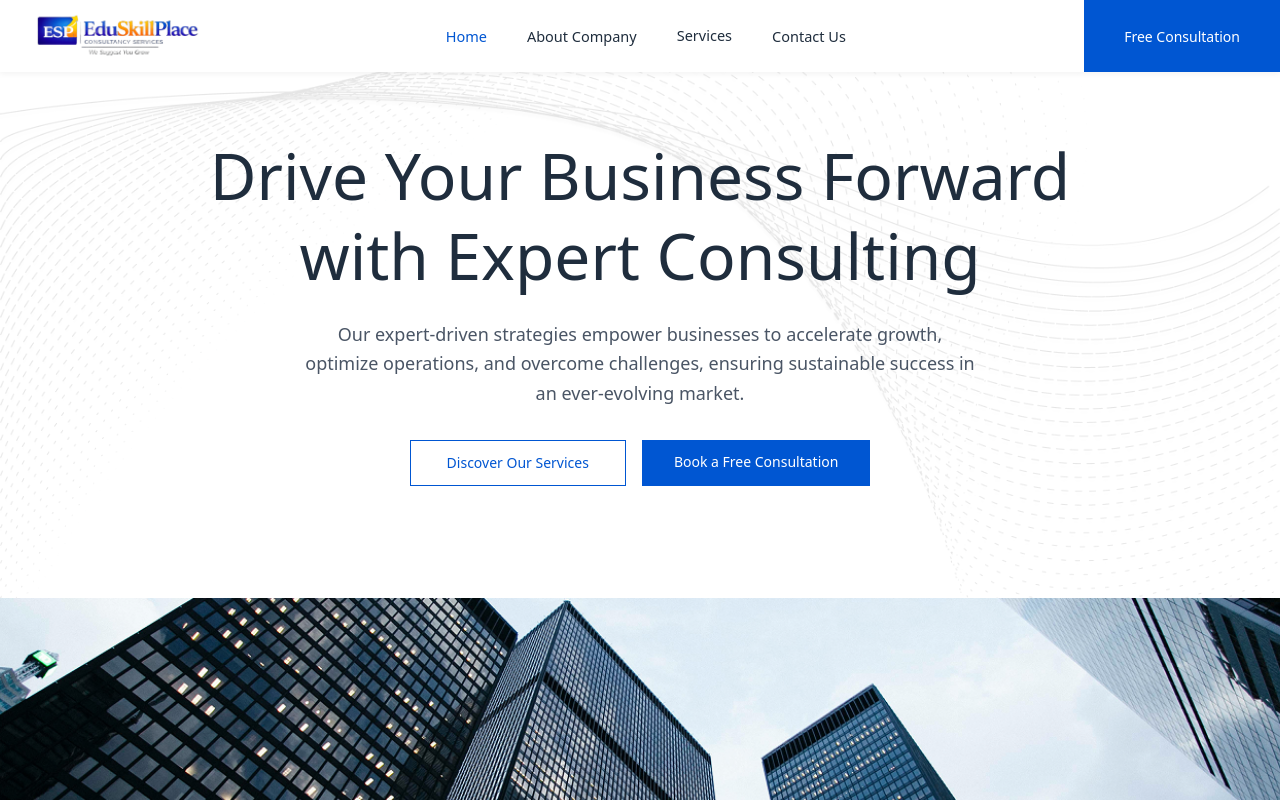
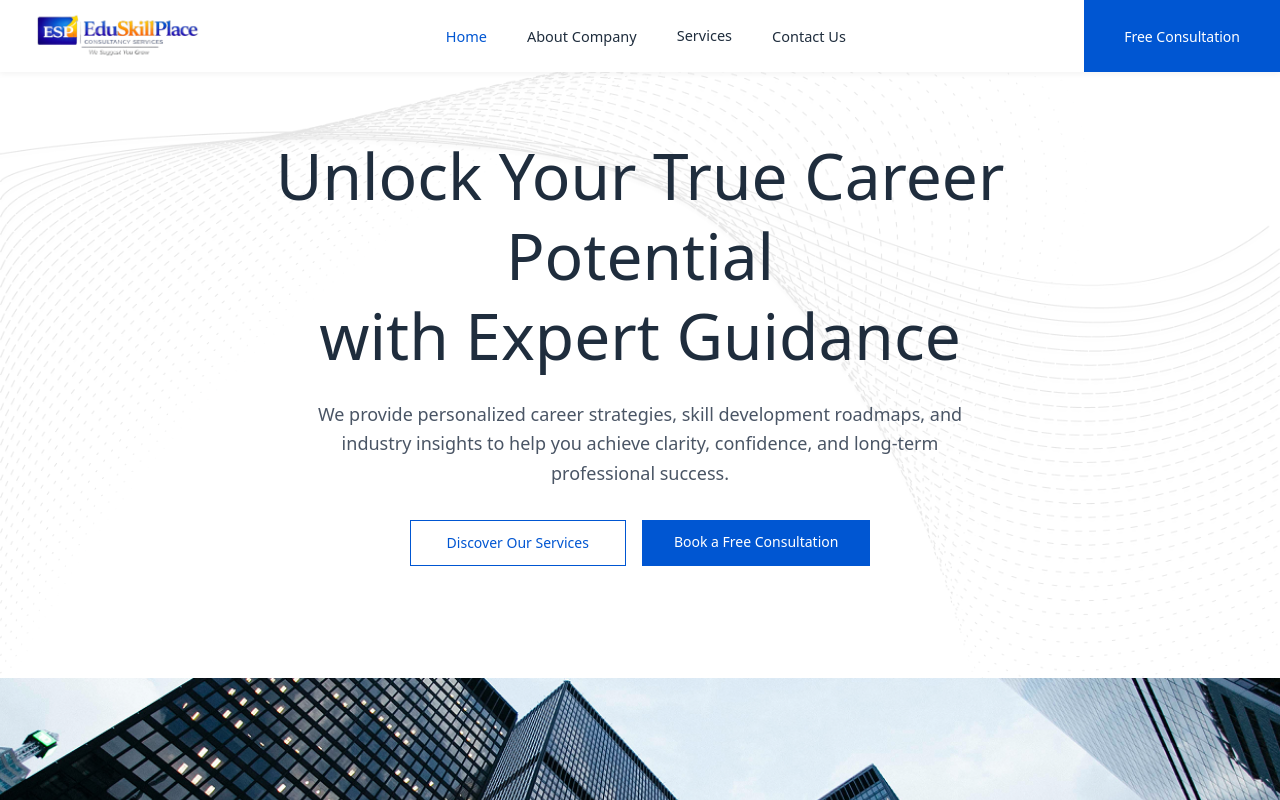
Before and after one commit to hanu-art/edu_consultancy, a React (Vite) app: page / in a window 1280 px wide. Shown: the top 800 px of the page. Built offline with nearby package versions, Linux system fonts and the light colour scheme.

Commit message:
hero sectionn content change

```diff
--- a/src/pages/Home/HeroSection.jsx
+++ b/src/pages/Home/HeroSection.jsx
@@ -18,17 +18,17 @@ const HeroSection = () => {
         {/* Hero Content */}
         <div className="relative z-10 max-w-5xl mx-auto px-6 text-center">
 
-          <h1 className="font-inter text-[42px] sm:text-[48px] md:text-[58px] lg:text-[64px] font-medium text-[#1f2d3d] leading-tight">
-            Drive Your Business Forward
-            <br />
-            with Expert Consulting
-          </h1>
+         <h1 className="font-inter text-[42px] sm:text-[48px] md:text-[58px] lg:text-[64px] font-medium text-[#1f2d3d] leading-tight">
+  Unlock Your True Career Potential
+  <br />
+  with Expert Guidance
+</h1>
 
-          <p className="mt-6 text-gray-600 text-base md:text-lg max-w-2xl mx-auto leading-relaxed">
-            Our expert-driven strategies empower businesses to accelerate growth,
-            optimize operations, and overcome challenges, ensuring sustainable
-            success in an ever-evolving market.
-          </p>
+<p className="mt-6 text-gray-600 text-base md:text-lg max-w-2xl mx-auto leading-relaxed">
+  We provide personalized career strategies, skill development roadmaps,
+  and industry insights to help you achieve clarity, confidence,
+  and long-term professional success.
+</p>
 
           <div className="mt-8 flex justify-center gap-4 flex-wrap">
 
```
